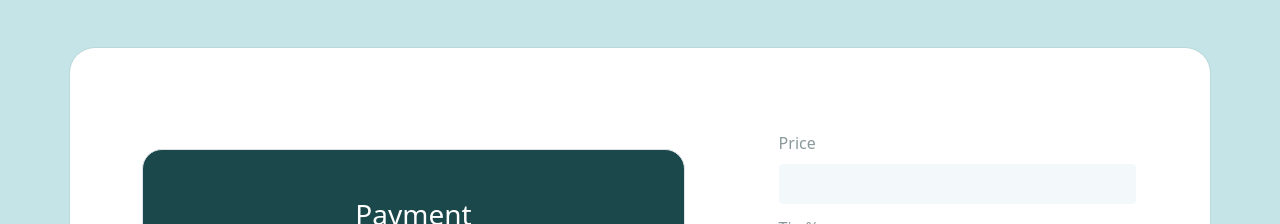
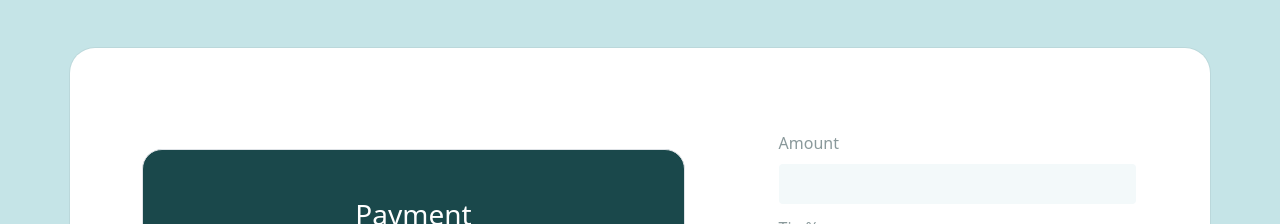
Before and after one commit to AngularZest/calculator-tip, an Angular app: page / in a window 1280 px wide. Shown: the top 224 px of the page. Built offline with nearby package versions, Linux system fonts and the light colour scheme.

Commit message:
code refactor

```diff
--- a/src/app/calculate-ammount/calculate-ammount.component.html
+++ b/src/app/calculate-ammount/calculate-ammount.component.html
@@ -35,7 +35,7 @@
                     <option [value]="pricelist?.price">{{pricelist?.Dish}} </option>
                     }
                 </select> -->
-                <h6>Price</h6>
+                <h6>Amount</h6>
                 <input (keypress)="onlyNumberKey($event)" pattern="[a-zA-Z]+" class="h-40 form-control w-100" pattern="\d+" name="f" [(ngModel)]="ammount"
                     (ngModelChange)="onAmountChange($event)" formControlName="f" min="10" max="100" minlength="2"
                     maxlength="7">
--- a/src/app/calculate-ammount/calculate-ammount.component.ts
+++ b/src/app/calculate-ammount/calculate-ammount.component.ts
@@ -36,7 +36,7 @@ export class CalculateAmmountComponent {
   tipvalue: any
   totaltip:number = 0.00
   totalamount:any
-  tipAmount!:number
+  tipAmount:any
   numberOfPeople: number = 1;
   finaltotal:any
   myForm: FormGroup;
@@ -54,6 +54,7 @@ export class CalculateAmmountComponent {
     });
   }
   value(value: any) {
+    this.tipAmount = ''
     this.isActive = value
     this.tipvalue = value
     this.totalamount = Number(this.ammount)
@@ -62,10 +63,12 @@ export class CalculateAmmountComponent {
 
   }
   onAmountChangetip(newValue: number){
+
     this.tipAmount = newValue
     this.totalamount = Number(this.ammount)
     this.totaltip = (this.totalamount *  this.tipAmount / 100)
     this.finaltotal = this.totaltip + this.totalamount
+
 
   }
   onAmountChange(newValue: number) {
```
